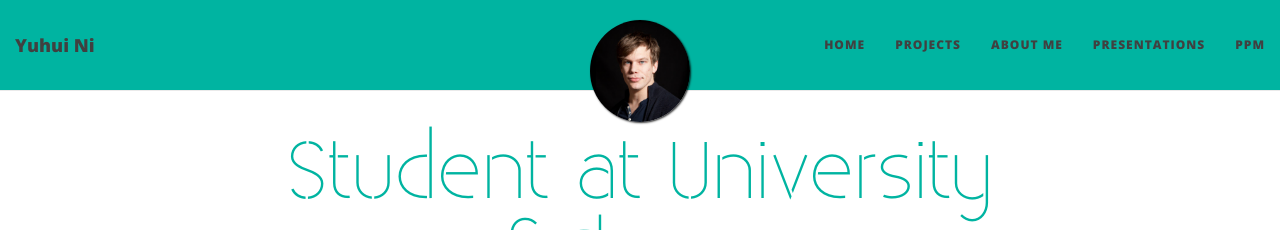
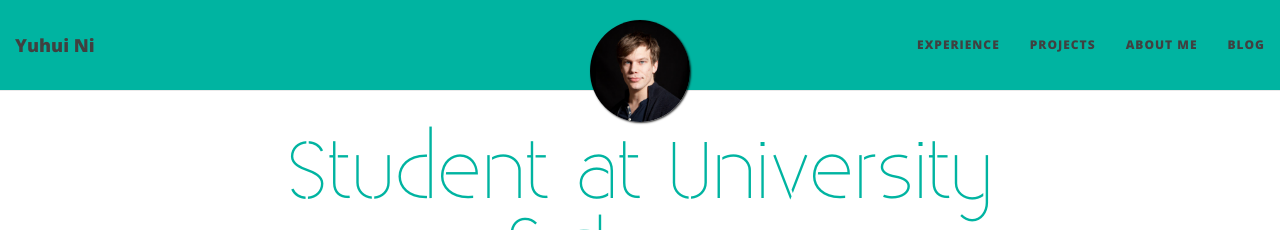
Before and after one commit to YuhuiNi/YuhuiNi.github.io, a Jekyll site: the page built from index.md, in a window 1280 px wide. Shown: the top 230 px of the page. Built offline with Jekyll 4.4.1, drawn with Linux system fonts in a browser that asks for light colours; nearby versions of some CDN libraries.

Commit message:
update _config.yml

```diff
--- a/_config.yml
+++ b/_config.yml
@@ -27,11 +27,10 @@ avatar: "/img/avatar-icon.png"
 
 # List of links in the navigation bar
 navbar-links:
-  Home: ""
+  Experience: ""
   Projects: "projects"
   About Me: "aboutme"
-  Presentations: "presentations"
-  PPM: "ppm"
+  Blog: "blog"
 
 # --- Footer options --- #
 
```
Also changed, not shown: 1 other file.
